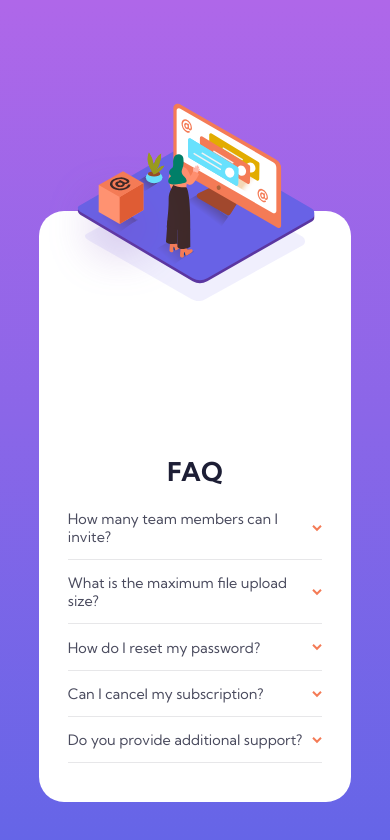
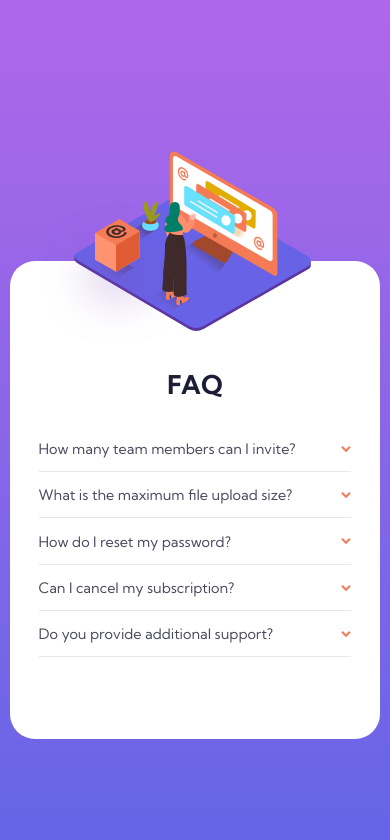
Before and after one commit to flp-pcll/faq-accordion-card, a plain HTML site: page index.html in a window 390 px wide. Drawn offline with Linux system fonts and the light colour scheme.

Commit message:
added media query for small screens

```diff
--- a/style/scss/_card.scss
+++ b/style/scss/_card.scss
@@ -10,12 +10,13 @@
 
     width: 100%;
     max-width: 80%;
-    min-height: 80%;
+    // height: 80%;
 
     border-radius: 25px;
+    // position: relative;
 
     .card__item {
         flex-basis: 50%;
-        position: relative;
+        // position: relative;
     }
 }
--- a/style/scss/_hero-image-area.scss
+++ b/style/scss/_hero-image-area.scss
@@ -6,6 +6,7 @@
     background-size: 800px 800px;
     background-position: -400px -150px;
     background-repeat: no-repeat;
+    position: relative;
 
     .hero-img-area__woman {
         background-image: url(../images/illustration-woman-online-desktop.svg);
@@ -13,7 +14,7 @@
         background-position: -80px center;
         background-repeat: no-repeat;
         width: 100%;
-        height: 100%;
+        height: 500px;
 
         .hero-img-area__mobile {
             display: none;
@@ -22,7 +23,7 @@
 
     .box {
         position: absolute;
-        top: 220px;
+        top: 180px;
         left: -93px;
     }
 }
--- a/style/scss/_media-query_mobile.scss
+++ b/style/scss/_media-query_mobile.scss
@@ -1,42 +1,21 @@
-@use 'variables';
-
 @media screen and (max-width: 1000px) {
-    html{
-        height: auto;
-
-    }
     .card {
         flex-direction: column;
-        // margin: 40em 0 0 0;
-        width: 100%;
-        min-height: 70vh;
-        position: relative;
-        top: 10%;
+        margin: 15em 0;
+        margin-bottom: 2em;
 
         .hero-img-area {
-            width: 80%;
-            flex-basis: 50%;
-            height: 100%;
-            margin-bottom: 0;
-            // margin: 0 0 10em 0;
-            background-image: url(../images/bg-pattern-mobile.svg);
-            background-position: top;
-            background-size: 220px 90px;
-            background-repeat: no-repeat;
+            max-height: 50px;
             position: relative;
             .hero-img-area__woman {
-                background-image: none;
-
+                background: none;
+            }
             .hero-img-area__mobile {
                 display: block;
                 position: absolute;
-                    bottom: 30%;
-                    top: 0;
-                    left: 50%;
-                    transform: translate(-55%, -55%);
-                    // width: 100%;
-                    // height: 100%;
-                }
+                top: -110px;
+                left: -150px;
+                bottom: 0;
             }
             .box {
                 display: none;
@@ -44,20 +23,27 @@
         }
 
         .faq-area {
+            min-height: 400px;
             padding: 2em;
-            padding-top: 0;
+            margin-top: 2em;
             .faq-title {
+                vertical-align: middle;
                 text-align: center;
-                margin-bottom: 0;
+            }
+        }
+    }
 }
 
-            .faq-list {
-                .faq-item {
+@media screen and (max-width: 475px) {
+    .card {
+        max-width: 95%;
+        padding: 0;
+
+        .faq-area {
+            // padding: 0;
             .answer {
                 padding-right: 0;
             }
         }
     }
 }
-    }
-}
--- a/style/scss/_page-layout.scss
+++ b/style/scss/_page-layout.scss
@@ -7,7 +7,10 @@
     align-content: center;
     align-items: center;
 
-    height: 100vh;
+    min-height: 100vh;
+
+    @include variables.bg-gradient;
+
 
     // @include variables.bg-gradient;
 }
--- a/style/scss/_reset.scss
+++ b/style/scss/_reset.scss
@@ -19,9 +19,6 @@ html {
     font-size: variables.$body-copy;
     font-weight: variables.$text-light;
 
-    height: 100vh;
-
     color: variables.$very-dark-grayish-blue;
-    @include variables.bg-gradient;
 
 }
```
Also changed, not shown: style/style.css, 1 other file. Lines whose indentation alone changed are shown as unchanged.
